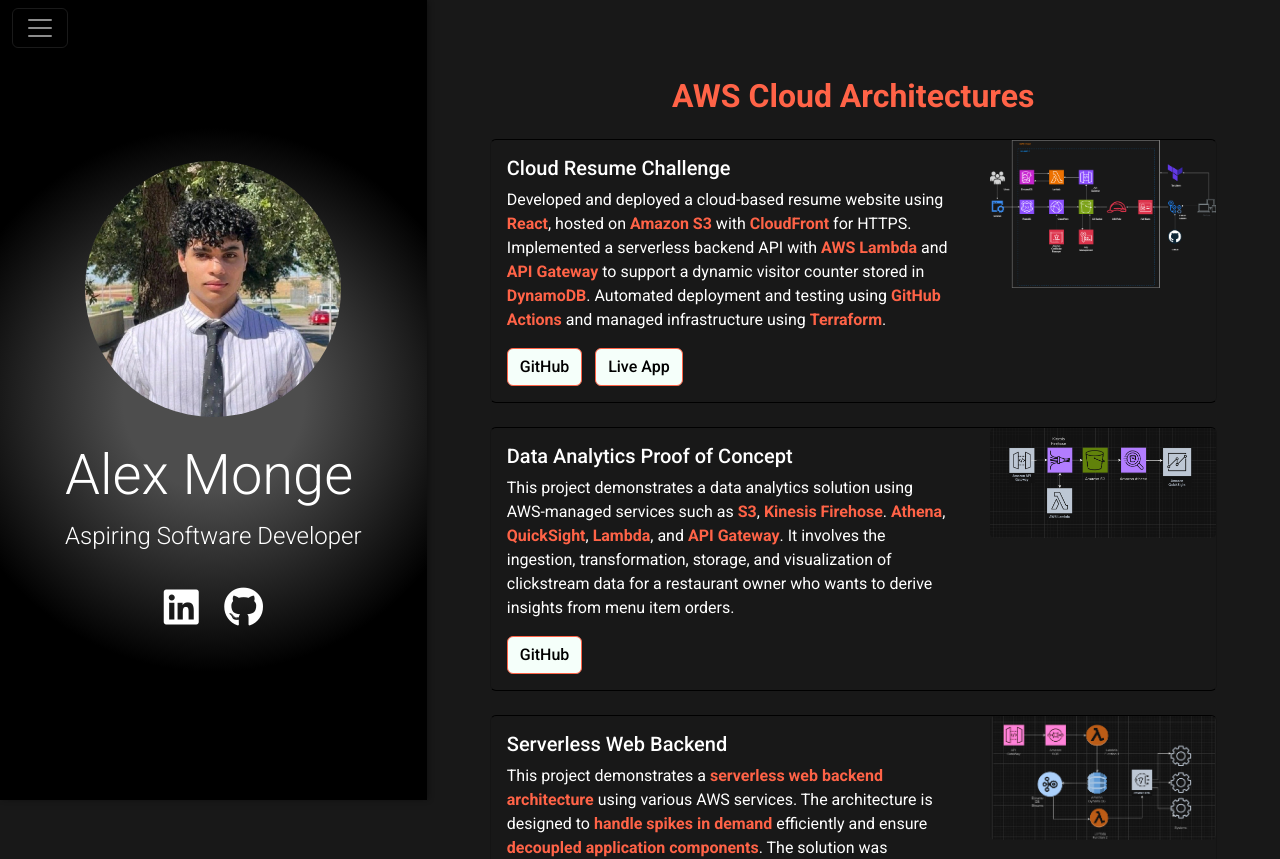
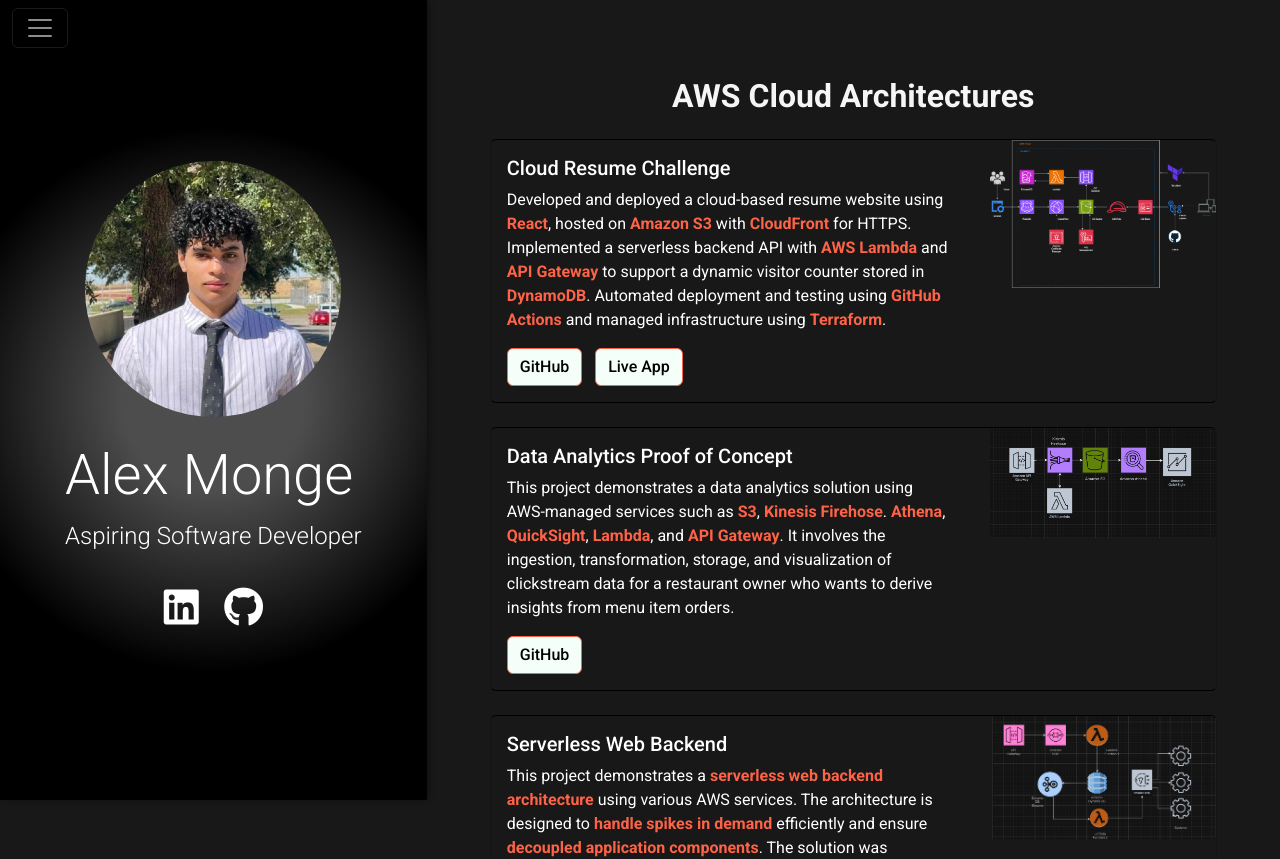
Before and after one commit to a1monge/my-portfolio, a React (Create React App) app: page / in a window 1280 px wide. Shown: the top 859 px of the page. Built offline with nearby package versions, Linux system fonts and the light colour scheme.

Commit message:
changed color

```diff
--- a/src/App.css
+++ b/src/App.css
@@ -132,7 +132,7 @@
 
 /* Featured */
 .text-center {
-  color: #ff6347 !important;
+  color: whitesmoke !important;
   font-weight: 700 !important;
 }
 
```
